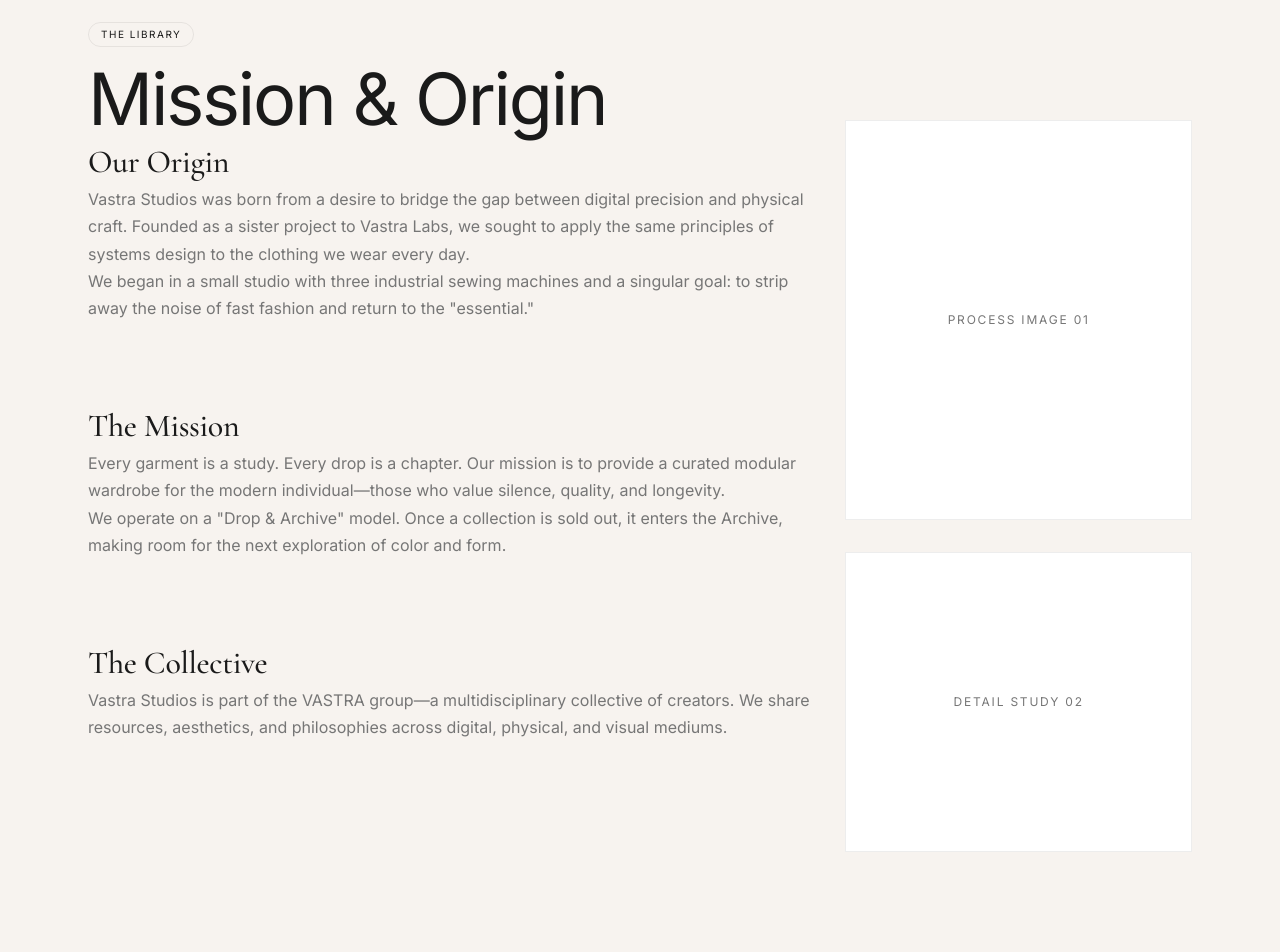
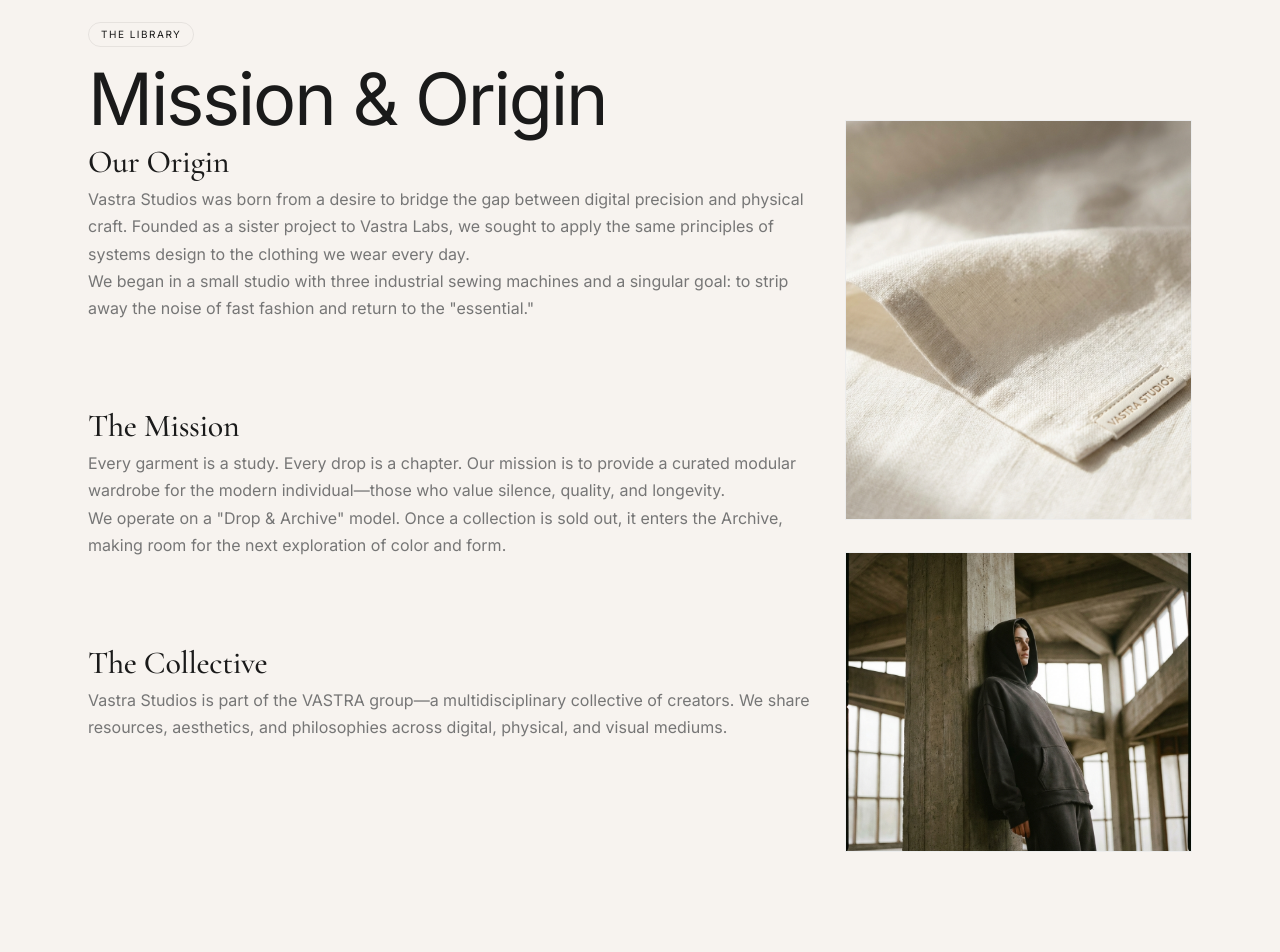
Before and after one commit to vastracollectives/VastraStudios, a React (Vite) app: page /library in a window 1280 px wide. Shown: the part 180-1132 px from the top of the page. Built offline with nearby package versions, Linux system fonts and the light colour scheme.

Commit message:
Complete visual brand integration across all seasonal pages

```diff
--- a/src/pages/Library.jsx
+++ b/src/pages/Library.jsx
@@ -1,4 +1,6 @@
 import React from 'react';
+import editorial1 from '../images/editorial_1.png';
+import editorial2 from '../images/editorial_2.png';
 
 const Library = () => {
     return (
@@ -44,11 +46,11 @@
                     </div>
 
                     <div className="editorial-col-4" style={{ display: 'flex', flexDirection: 'column', gap: '32px', paddingTop: '100px' }}>
-                        <div style={{ aspectHeight: '4/5', background: 'var(--white)', border: '1px solid var(--border-color)', height: '400px', display: 'flex', alignItems: 'center', justifyContent: 'center' }}>
-                            <span className="text-label">Process Image 01</span>
+                        <div style={{ aspectHeight: '4/5', background: 'var(--white)', border: '1px solid var(--border-color)', height: '400px', overflow: 'hidden' }}>
+                            <img src={editorial2} alt="Textile study" style={{ width: '100%', height: '100%', objectFit: 'cover' }} />
                         </div>
-                        <div style={{ aspectHeight: '4/5', background: 'var(--white)', border: '1px solid var(--border-color)', height: '300px', display: 'flex', alignItems: 'center', justifyContent: 'center' }}>
-                            <span className="text-label">Detail Study 02</span>
+                        <div style={{ aspectHeight: '4/5', background: 'var(--white)', border: '1px solid var(--border-color)', height: '300px', overflow: 'hidden' }}>
+                            <img src={editorial1} alt="Process study" style={{ width: '100%', height: '100%', objectFit: 'cover' }} />
                         </div>
                     </div>
                 </div>
```
